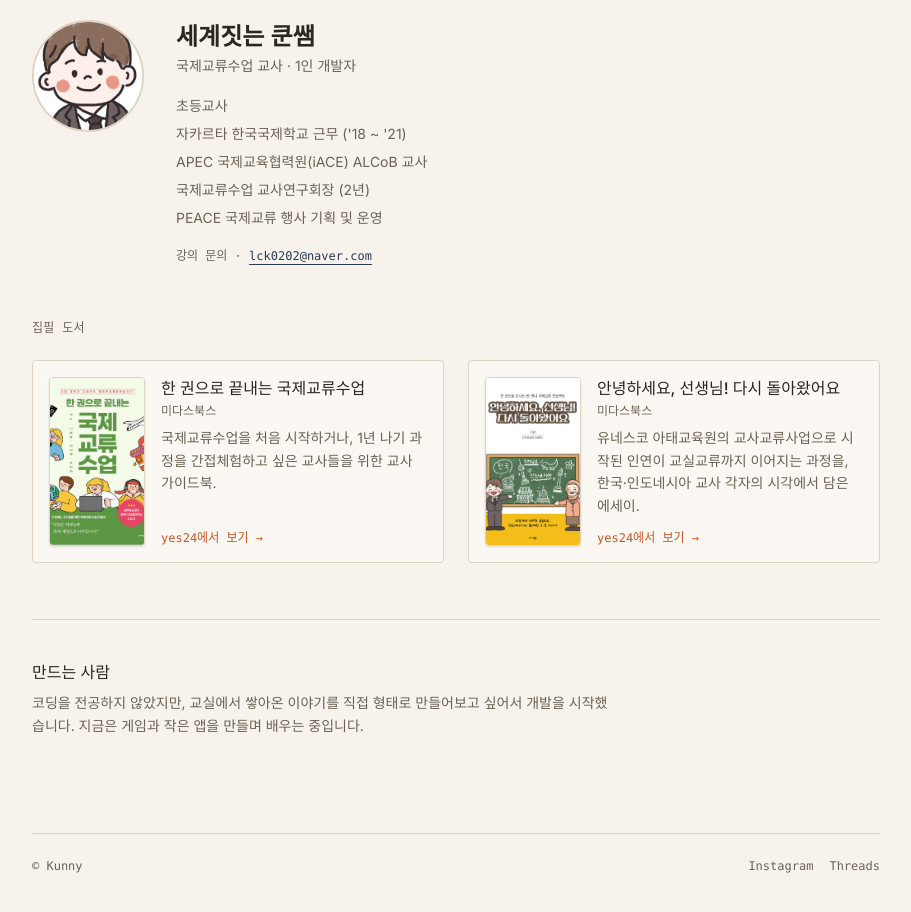
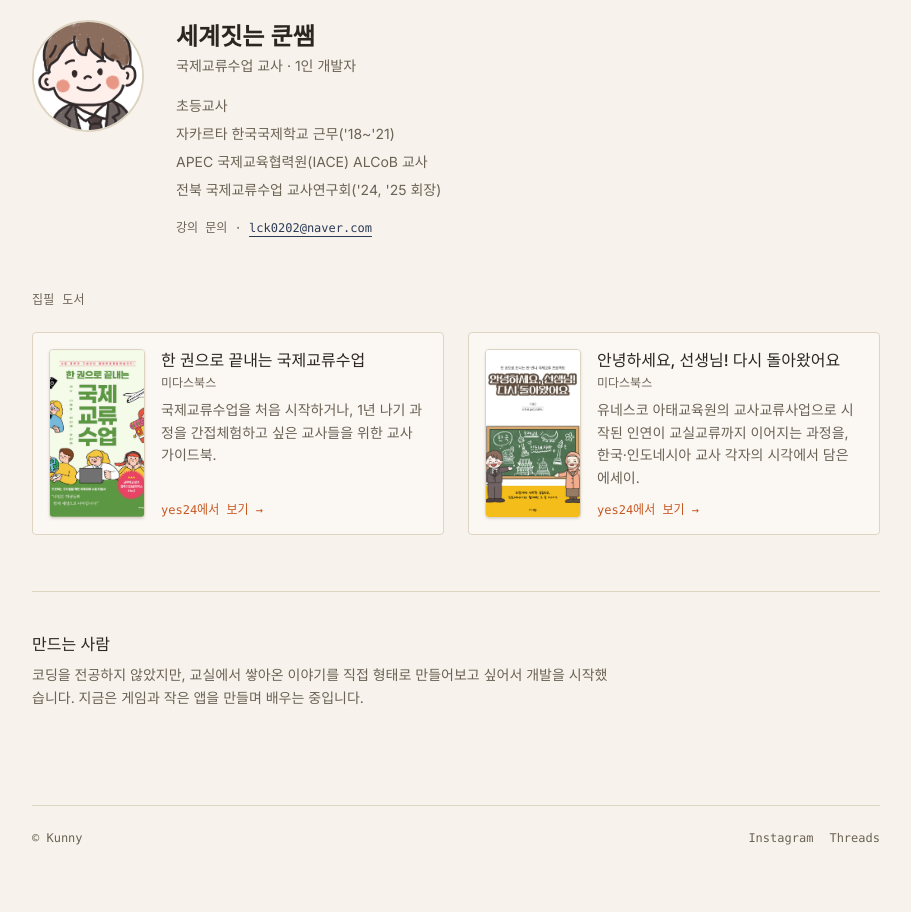
Before and after one commit to zzangkun2-code/kunny-site, a Next.js app: page / in a window 1280 px wide. Shown: the part 1160-2072 px from the top of the page, without its empty margins (184-1095 px from the left). After the commit the page ends 2046 px from the top, so only its background shows below. Built offline with nearby package versions, Linux system fonts and the light colour scheme; a web font is replaced by a local one.

Commit message:
Add files via upload

```diff
--- a/app/page.tsx
+++ b/app/page.tsx
@@ -3,10 +3,9 @@ import Image from "next/image";
 
 const career = [
   "초등교사",
-  "자카르타 한국국제학교 근무 ('18 ~ '21)",
-  "APEC 국제교육협력원(iACE) ALCoB 교사",
-  "국제교류수업 교사연구회장 (2년)",
-  "PEACE 국제교류 행사 기획 및 운영",
+  "자카르타 한국국제학교 근무('18~'21)",
+  "APEC 국제교육협력원(IACE) ALCoB 교사",
+  "전북 국제교류수업 교사연구회('24, '25 회장)",
 ];
 
 const books = [
```
